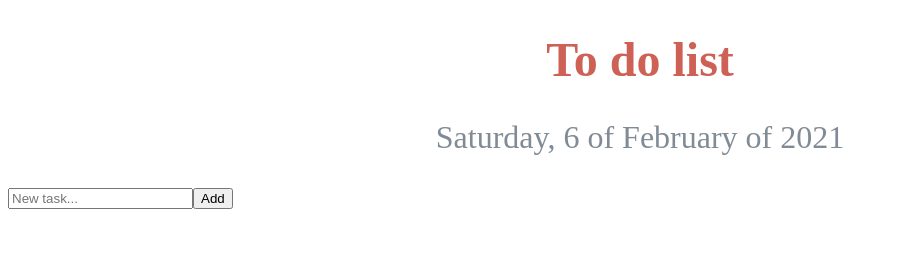
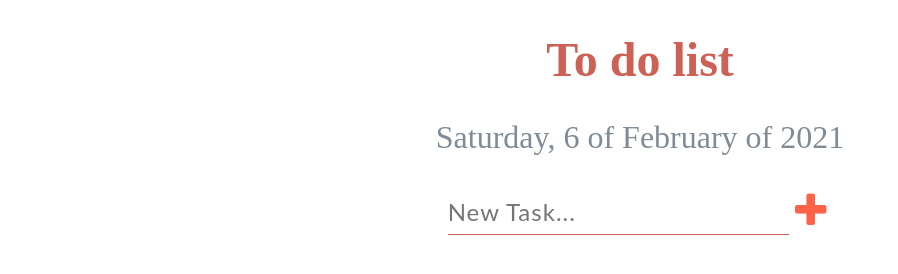
Before and after one commit to raquellvazquez/to-do, a plain HTML site: page index.html in a window 1280 px wide. Shown: the whole page, without its empty margins (0-898 px from the left). Drawn offline with Linux system fonts and the light colour scheme.

Commit message:
styles: add styles for input and button

```diff
--- a/index.html
+++ b/index.html
@@ -4,6 +4,7 @@
 <head>
     <meta charset="utf-8">
     <title>Todo App</title>
+    <link rel="stylesheet" href="https://cdnjs.cloudflare.com/ajax/libs/font-awesome/4.7.0/css/font-awesome.min.css">
 </head>
 
 <body>
--- a/src/js/main.js
+++ b/src/js/main.js
@@ -7,24 +7,58 @@ import { header, dateHeader } from "./header.js";
  */
 header;
 dateHeader;
+
 /**
- * Add new task section
+ * Variable to save a div element
+ * Div that contain an input and button to add a new task
+ */
+let addSectionContainer = document.createElement("div");
+addSectionContainer.setAttribute("id", "addDiv");
+addSectionContainer.setAttribute('style', `display:flex;
+                                            justify-content: center;
+                                            aling-items: center;
+                                `);
+document.getElementById("app").appendChild(addSectionContainer);
+/**
+ * Variable to save a input element
  */
 let input = document.createElement("input");
     input.setAttribute("id", "input");
     input.setAttribute("type", "text");
     input.setAttribute("placeholder", "New task...");
+    input.setAttribute('autofocus', 'autofocus');
+    input.setAttribute('style', `
+                                width: 27%;
+                                color: #333;
+                                font: 24px "Lato", Arial, sans-serif;
+                                letter-spacing: 1px;
+                                border: 0;
+                                padding: 7px 0;
+                                border-bottom: 1px solid #CD6155;
+                                text-transform: capitalize;
+                                transition: 0.4s
+                    `);
+    input.addEventListener("focus", function () {
+    this.style.outline = "none";
+    });
 
-document.getElementById("app").appendChild(input);
+document.getElementById("addDiv").appendChild(input);
 
+/**
+ * Variable to save a button element
+ */
 let button = document.createElement("button");
     button.setAttribute("id", "addTask");
     button.type = "button";
-button.innerText = "Add";
+    button.style.border="none";
+    button.style.backgroundColor="transparent";
+    button.style.outline= "none";
+    button.innerHTML ="<span class='alert-headingg' style='font-size: 3em; color: Tomato;'><i class='fa fa-plus' aria-hidden='true'></i></span>";
 
-document.getElementById("app").appendChild(button);
+    document.getElementById("addDiv").appendChild(button);
 
     document.querySelector("#addTask").addEventListener("click", addTask);
+
 
 let div = document.createElement("div");
     div.setAttribute("id", "toDoList");
```
Lines whose indentation alone changed are shown as unchanged.
